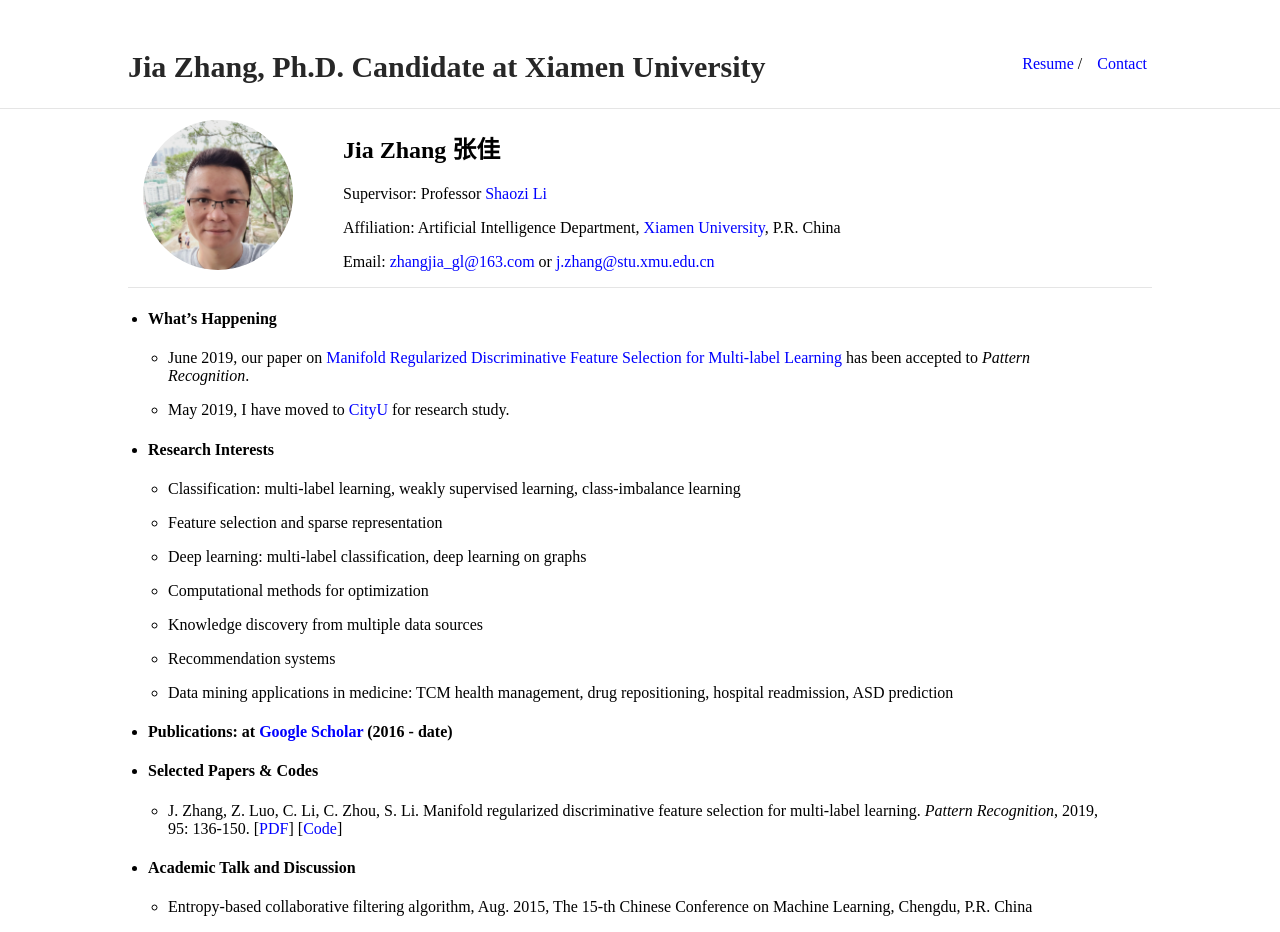
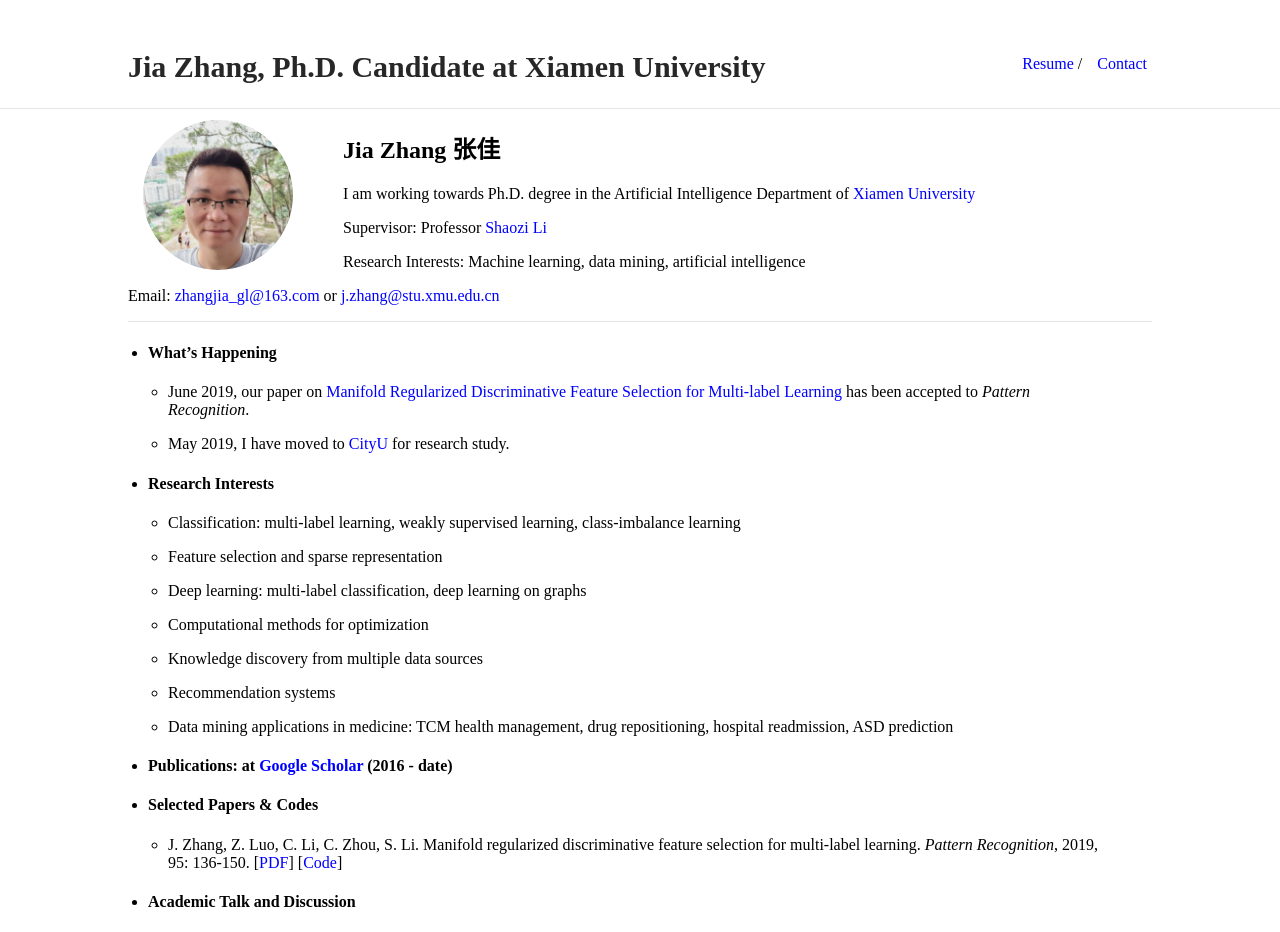
Before and after one commit to jiazhang-ml/jiazhang-ml.github.io, a Jekyll site: the page built from index.md, in a window 1280 px wide. Shown: the top 932 px of the page. Built offline with Jekyll 4.4.1, drawn with Linux system fonts in a browser that asks for light colours.

Commit message:
Update index.md

```diff
--- a/index.md
+++ b/index.md
@@ -6,9 +6,11 @@ layout: default
 
 ## Jia Zhang 张佳
 
+I am working towards Ph.D. degree in the Artificial Intelligence Department of [Xiamen University](https://www.xmu.edu.cn/)
+
 Supervisor: Professor [Shaozi Li](http://imt.xmu.edu.cn/szdw.html)
 
-Affiliation: Artificial Intelligence Department, [Xiamen University](https://www.xmu.edu.cn/), P.R. China
+Research Interests: Machine learning, data mining, artificial intelligence
 
 Email: [zhangjia_gl@163.com](mailto:zhangjia_gl@163.com) or [j.zhang@stu.xmu.edu.cn](mailto:j.zhang@stu.xmu.edu.cn)
 
```
